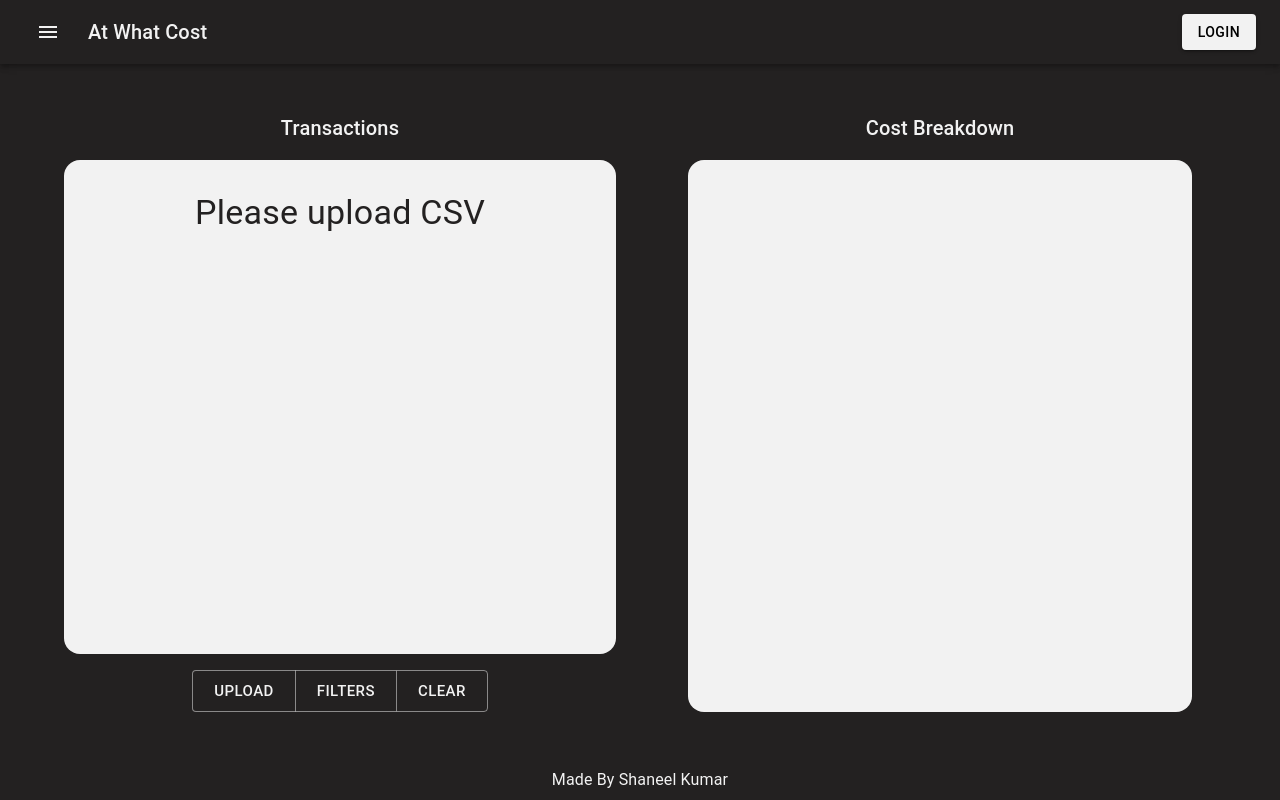
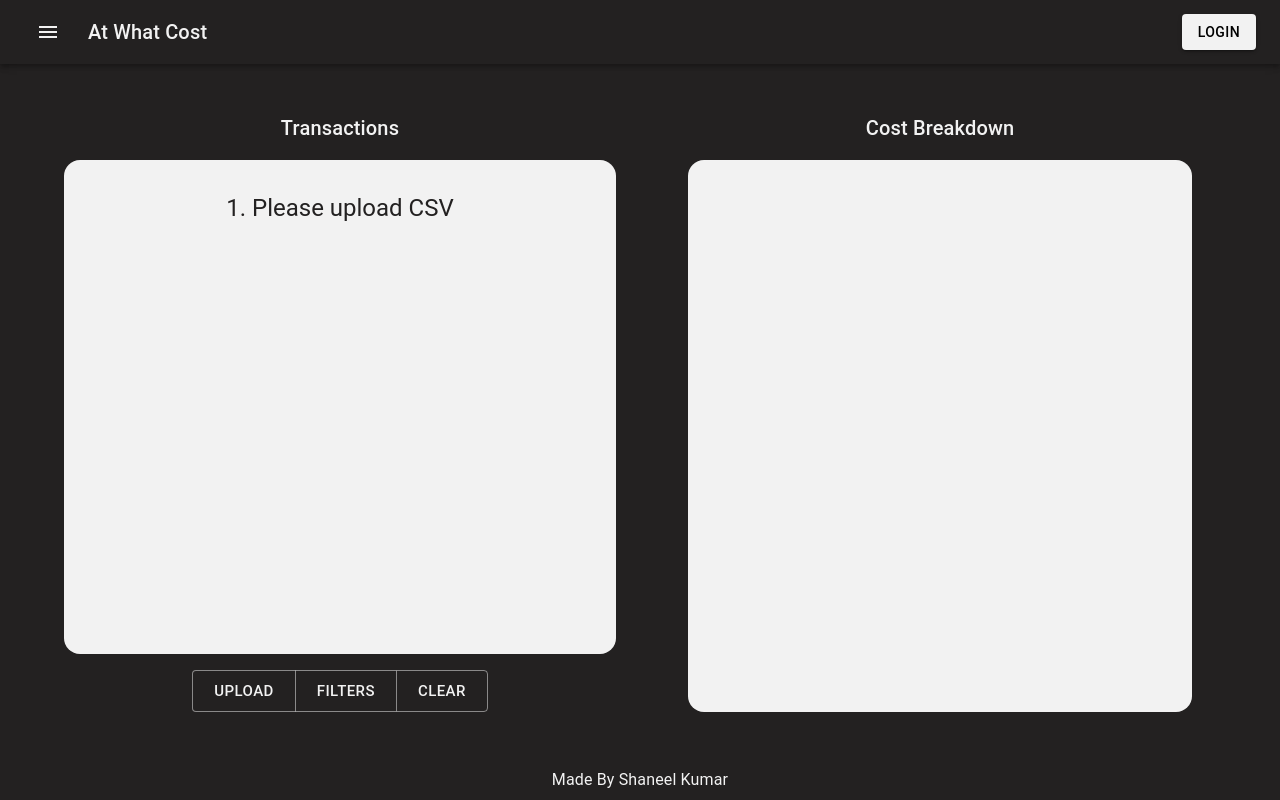
Before and after one commit to Vyonyx/at-what-cost-FE, a React (Vite) app: page / in a window 1280 px wide. Built offline with nearby package versions, Linux system fonts and the light colour scheme.

Commit message:
move how to use prompts to dashboard component

```diff
--- a/src/components/TransactionsList.tsx
+++ b/src/components/TransactionsList.tsx
@@ -9,14 +9,6 @@ function TransactionList() {
   // Keys should dynamically change to reflect different bank state headers
   const transactionKey = 'Code'
   const amountKey = 'Amount'
-
-  if (transactions.length === 0) {
-    return (
-      <Typography variant='h4' align="center" color='background.default'>
-        Please upload CSV
-      </Typography>
-    )
-  }
 
   return (
     <List sx={{'li + li': {borderTop:'1px solid grey'}}}>
--- a/src/pages/Dashboard.tsx
+++ b/src/pages/Dashboard.tsx
@@ -1,4 +1,4 @@
-import { Box, Divider, Grid, Typography } from "@mui/material"
+import { Box, Grid, Typography } from "@mui/material"
 import { Container } from "@mui/system"
 import TransactionButtons from "../components/TransactionButtons"
 import TransactionList from "../components/TransactionsList"
@@ -6,8 +6,20 @@ import FiltersModal from "../components/FiltersModal"
 import PieChart from "../components/PieChart"
 import CategorisedCostList from "../components/CategorisedCostList"
 import OverallCostList from "../components/OverallCostList"
+import { useSelector } from "react-redux"
+import { RootState } from "../redux/store"
 
 function Dashboard() {
+  const transactions = useSelector((state:RootState) => state.transactions)
+  const filters = useSelector((state:RootState) => state.filters.list)
+
+  // if (transactions.length === 0) {
+  //   return (
+  //     <Typography variant='h4' align="center" color='background.default'>
+  //       Please upload CSV
+  //     </Typography>
+  //   )
+  // }
 
   return (
     <>
@@ -17,7 +29,13 @@ function Dashboard() {
             Transactions
           </Typography>
           <Box sx={sectionStyle}>
-            <TransactionList />
+            {transactions.length === 0 ? (
+              <Typography variant='h5' align="center" color='background.default'>
+                1. Please upload CSV
+              </Typography>
+            ) : (
+              <TransactionList />
+            )}
           </Box>
           <TransactionButtons />
         </Grid>
@@ -27,9 +45,17 @@ function Dashboard() {
           </Typography>
           <Container component='div' sx={graphContainerStyle}>
             <Box sx={subSectionStyle}>
-              <PieChart />
-              <CategorisedCostList />
-              <OverallCostList />
+              {(transactions.length > 0 && filters.length === 0) ? (
+                <Typography variant="h5" align='center' color='background.default'>
+                  2. Please add a filter
+                </Typography>
+              ) : (
+                <>
+                  <PieChart />
+                  <CategorisedCostList />
+                  <OverallCostList />
+                </>
+              )}
             </Box>
           </Container>
         </Grid>
```
